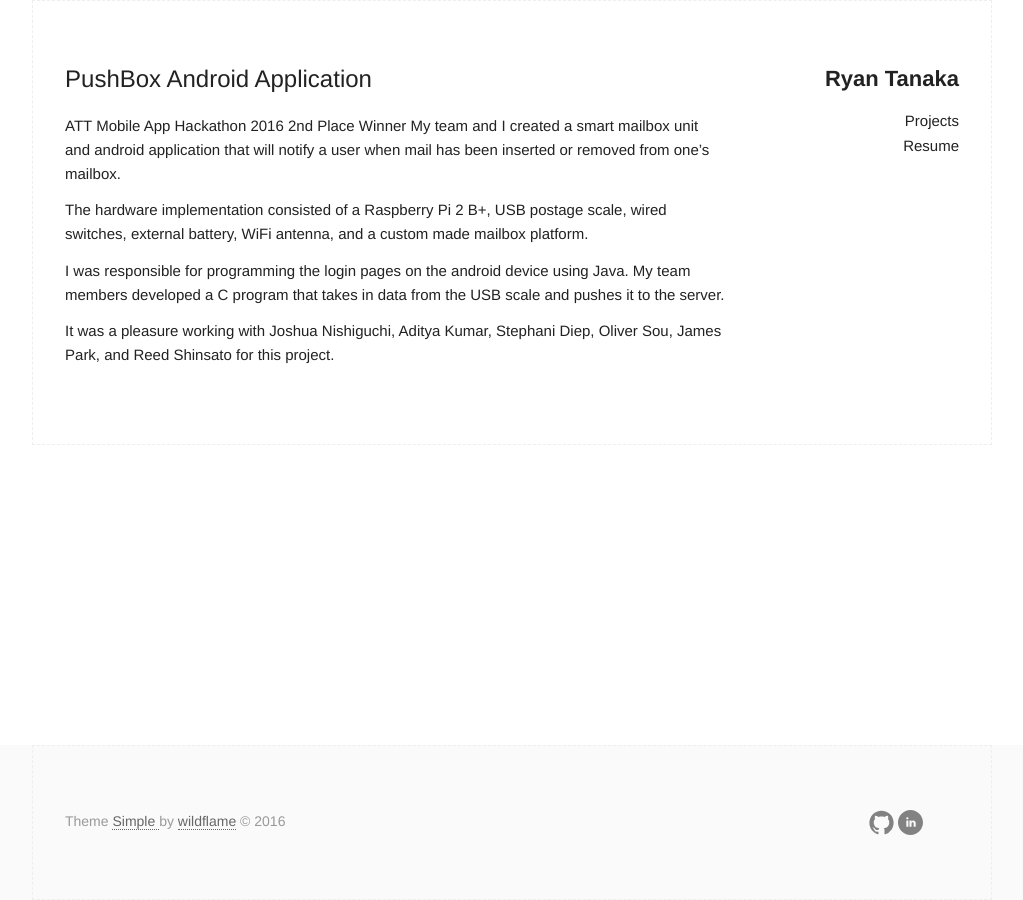
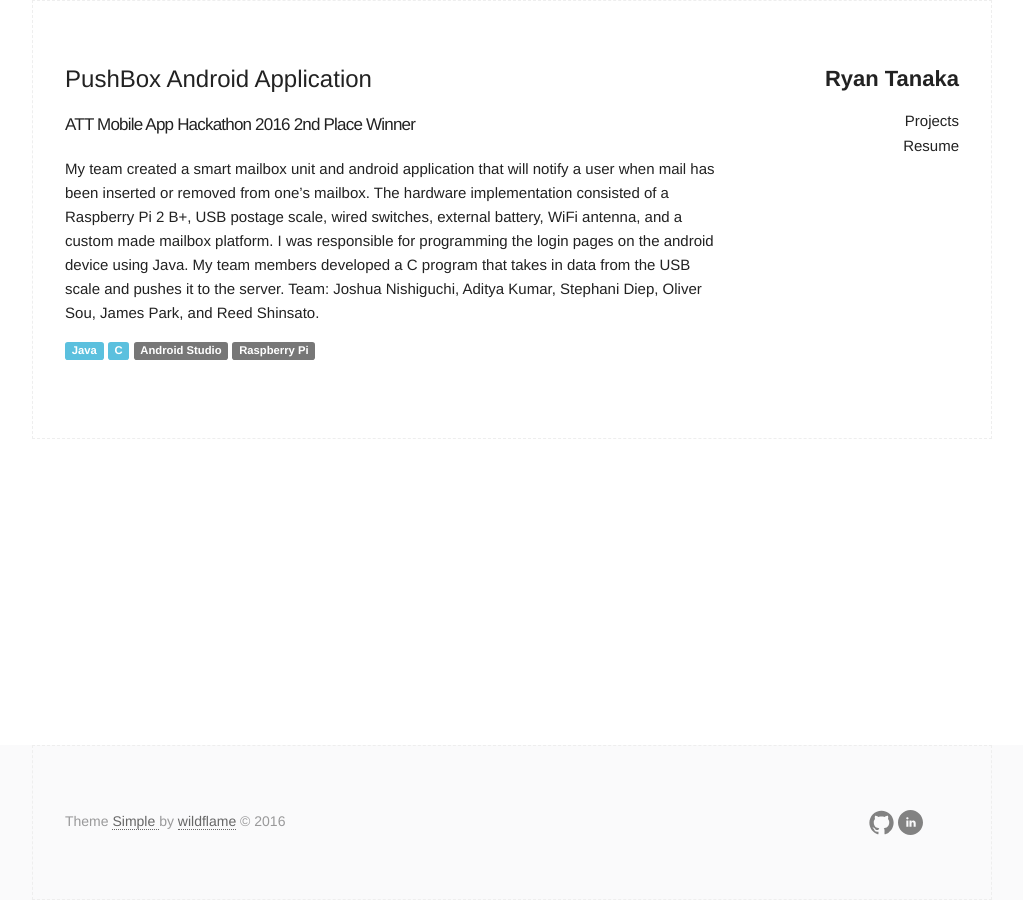
Before and after one commit to ryantanaka/ryantanaka.github.io, a Jekyll site: the page built from _projects/pushbox.md, in a window 1280 px wide. Shown: the whole page, without its empty margins (128-1151 px from the left). Built offline with Jekyll 4.4.1, drawn with Linux system fonts in a browser that asks for light colours.

Commit message:
should be done

```diff
--- a/_includes/header.html
+++ b/_includes/header.html
@@ -18,7 +18,7 @@
       <nav>
         <ul class="page-link">
           <li><a href="{{ "/projects" | prepend: site.baseurl }}">Projects</a></li>
-          <li><a href="{{ "/resume" | prepend: site.baseurl }}">Resume</a></li>
+          <li><a href="{{ "/assets/ryan_tanaka_resume.pdf" | prepend: site.baseurl }}">Resume</a></li>
         </ul>
       </nav>
     </div>
--- a/_projects/pushbox.md
+++ b/_projects/pushbox.md
@@ -4,12 +4,18 @@
 icon: pushbox.png
 order: 7
 ---
+#### ATT Mobile App Hackathon 2016 2nd Place Winner
 
-ATT Mobile App Hackathon 2016 2nd Place Winner
-My team and I created a smart mailbox unit and android application that will notify a user when mail has been inserted or removed from one's mailbox.
+My team created a smart mailbox unit and android application that will notify a
+user when mail has been inserted or removed from one's mailbox.
+The hardware implementation consisted of a Raspberry Pi 2 B+, USB postage scale,
+wired switches, external battery, WiFi antenna, and a custom made mailbox platform.
+I was responsible for programming the login pages on the android device using Java.
+My team members developed a C program that takes in data from the USB scale and pushes it to the server.
+Team: Joshua Nishiguchi, Aditya Kumar, Stephani Diep, Oliver Sou, James Park, and Reed Shinsato.
 
-The hardware implementation consisted of a Raspberry Pi 2 B+, USB postage scale, wired switches, external battery, WiFi antenna, and a custom made mailbox platform.
 
-I was responsible for programming the login pages on the android device using Java. My team members developed a C program that takes in data from the USB scale and pushes it to the server.
-
-It was a pleasure working with Joshua Nishiguchi, Aditya Kumar, Stephani Diep, Oliver Sou, James Park, and Reed Shinsato for this project.
+<span class="label label-info">Java</span>
+<span class="label label-info">C</span>
+<span class="label label-default">Android Studio</span>
+<span class="label label-default">Raspberry Pi</span>
```
Also changed, not shown: _includes/head.html (+11 -0 lines), index.md (+1 -1 lines), 1 other file.
